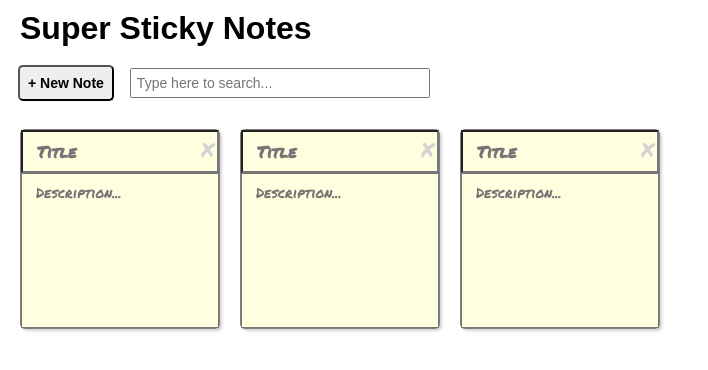
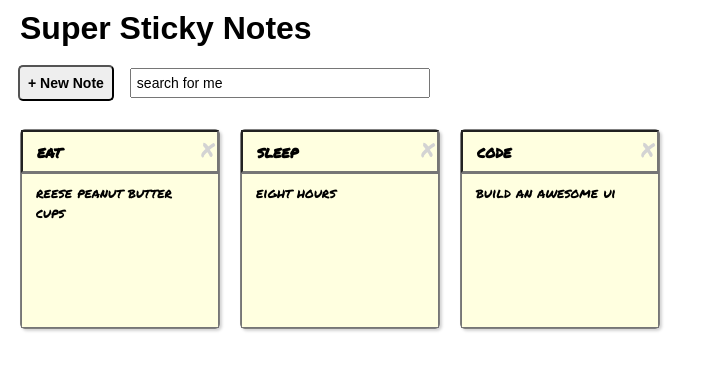
Before and after one commit to labmandala/super-sticky-notes, a React (Create React App) app: page / in a window 1280 px wide. Shown: the top 370 px of the page, without its empty margins (0-708 px from the left). Built offline with nearby package versions, Linux system fonts and the light colour scheme.

Commit message:
Replace static values, render from props & state

```diff
--- a/src/Header.js
+++ b/src/Header.js
@@ -9,6 +9,7 @@
         type="text"
         placeholder="Type here to search..."
         className="search"
+        value={props.searchText}
       />
     </aside>
   </header>
--- a/src/Note.js
+++ b/src/Note.js
@@ -2,8 +2,17 @@
 
 const Note = (props) => (
   <li className="note">
-    <input type="text" placeholder="Title" className="note__title" />
-    <textarea placeholder="Description..." className="note__description" />
+    <input
+      type="text"
+      placeholder="Title"
+      className="note__title"
+      value={props.note.title}
+    />
+    <textarea
+      placeholder="Description..."
+      className="note__description"
+      value={props.note.description}
+    />
     <span className="note__delete">X</span>
   </li>
 );
--- a/src/NotesList.js
+++ b/src/NotesList.js
@@ -2,8 +2,10 @@
 import Note from "./Note.js";
 
 const NotesList = (props) => {
+  const keepSearchMatches = (note) => note.doesMatchSearch;
+  const searchMatches = props.notes.filter(keepSearchMatches);
   const renderNote = (note) => <Note note={note} key={note.id} />;
-  const noteElements = props.notes.map(renderNote);
+  const noteElements = searchMatches.map(renderNote);
   return <ul className="notes-list">{noteElements}</ul>;
 };
 
```
